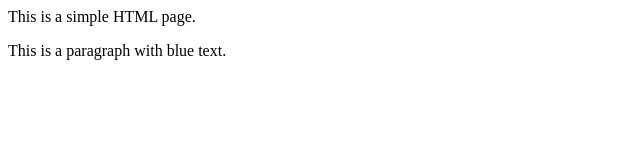
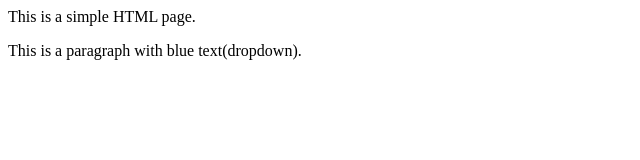
Before and after one commit to raushan074/local-repo, a plain HTML site: page index.html in a window 1280 px wide. Shown: the full height of the page, 0-640 px from the left. Drawn offline with Linux system fonts and the light colour scheme.

```diff
--- a/index.html
+++ b/index.html
@@ -1,2 +1,2 @@
 <p>This is a simple HTML page.</p>
-<p>This is a paragraph with blue text.</p>
+<p>This is a paragraph with blue text(dropdown).</p>
```
